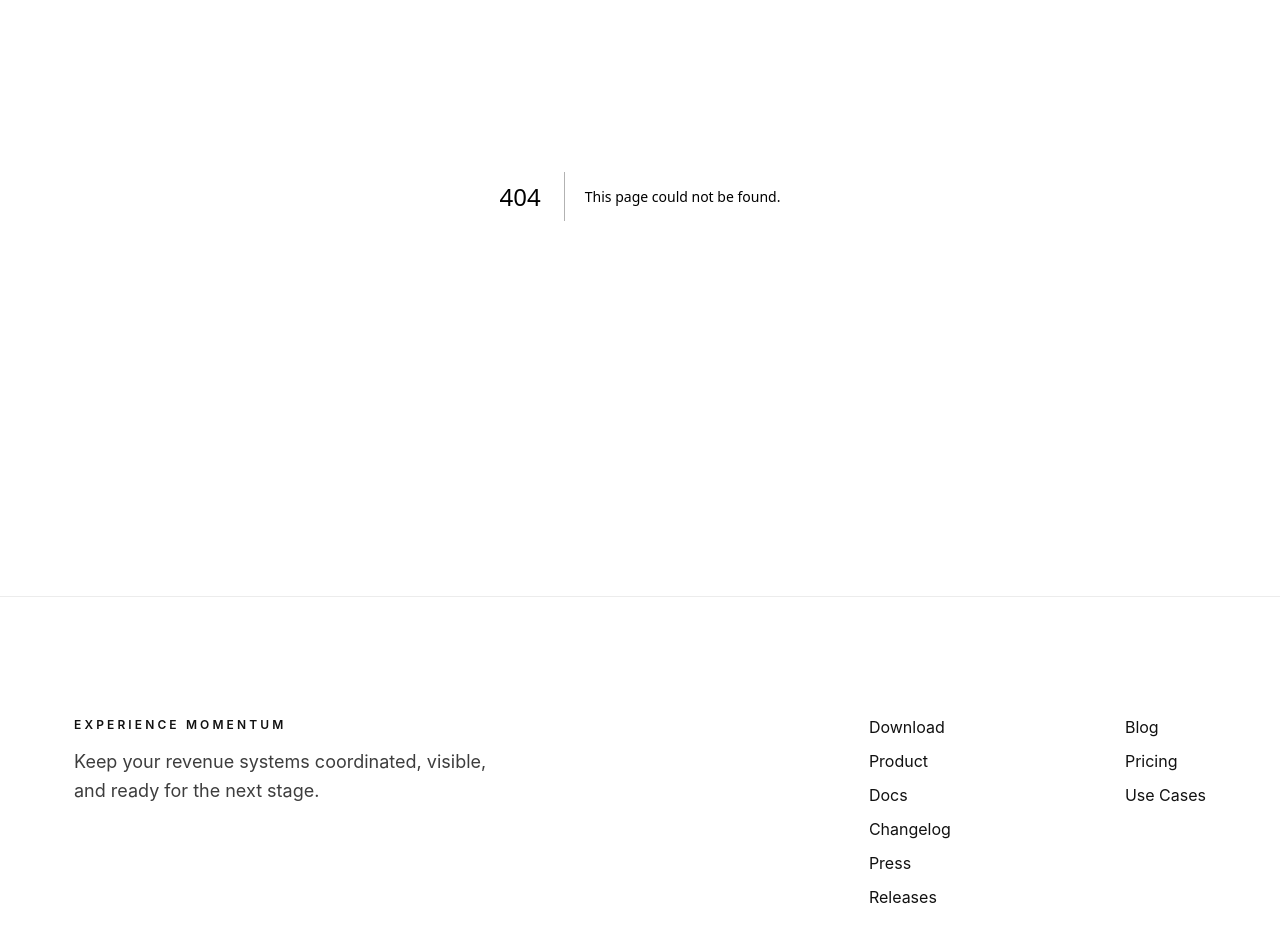
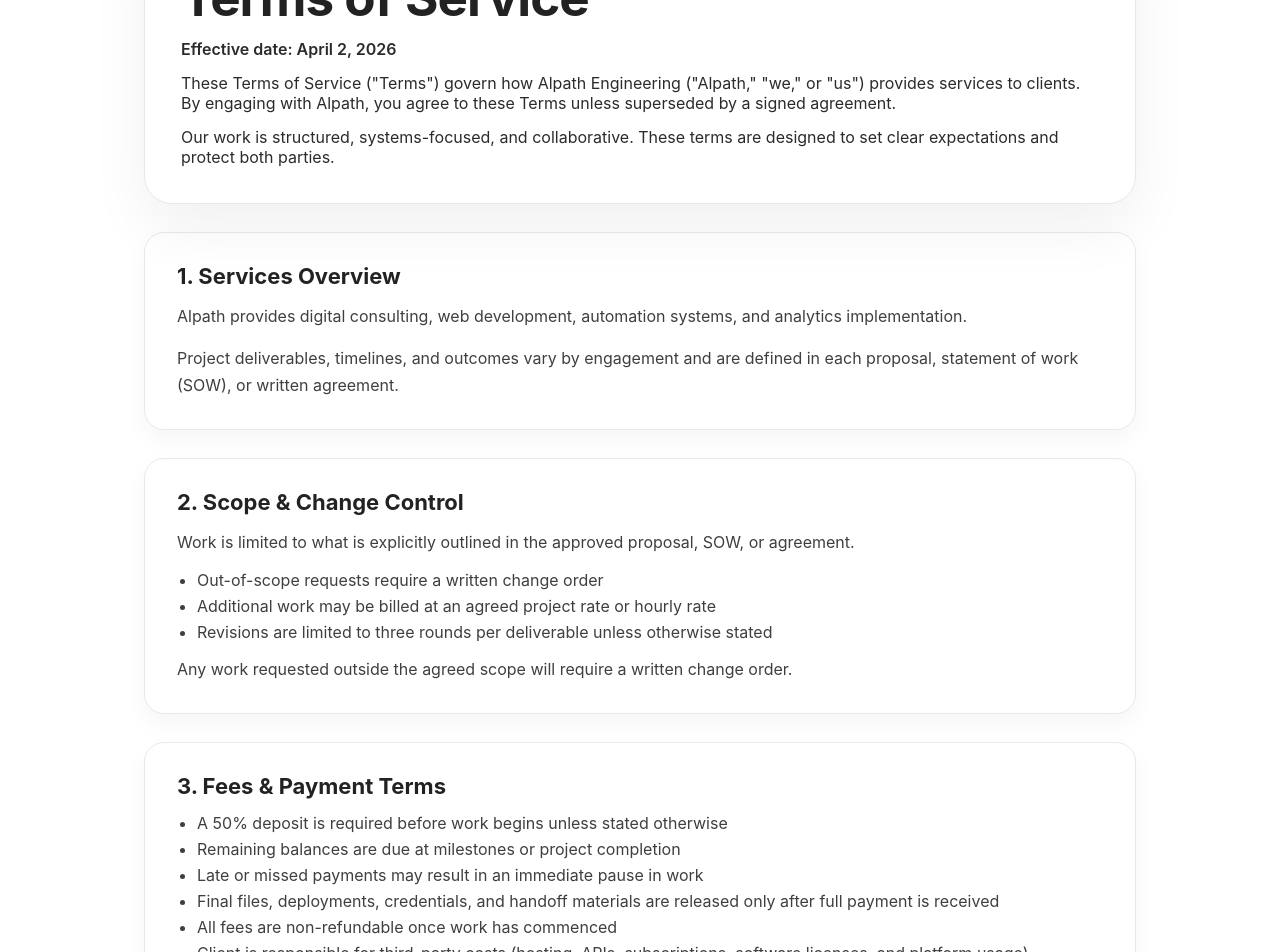
Before and after one commit to puleri/alpath, a Next.js app: page /terms in a window 1280 px wide. Before the commit this address had no page. Shown: the part 240-1192 px from the top of the page. Built offline with nearby package versions, Linux system fonts and the light colour scheme; a web font is replaced by a local one.

Commit message:
Add Terms of Service page with consulting protections

```diff
--- /dev/null
+++ b/src/app/terms/page.jsx
@@ -0,0 +1,183 @@
+export default function TermsPage() {
+  return (
+    <main className="privacy-page">
+      <header className="privacy-hero">
+        <p className="section-kicker">Terms of Service</p>
+        <h1>Terms of Service</h1>
+        <p className="privacy-effective-date">Effective date: April 2, 2026</p>
+        <p>
+          These Terms of Service ("Terms") govern how Alpath Engineering
+          ("Alpath," "we," or "us") provides services to clients. By engaging
+          with Alpath, you agree to these Terms unless superseded by a signed
+          agreement.
+        </p>
+        <p>
+          Our work is structured, systems-focused, and collaborative. These
+          terms are designed to set clear expectations and protect both parties.
+        </p>
+      </header>
+
+      <section className="privacy-section">
+        <h2>1. Services Overview</h2>
+        <p>
+          Alpath provides digital consulting, web development, automation
+          systems, and analytics implementation.
+        </p>
+        <p>
+          Project deliverables, timelines, and outcomes vary by engagement and
+          are defined in each proposal, statement of work (SOW), or written
+          agreement.
+        </p>
+      </section>
+
+      <section className="privacy-section">
+        <h2>2. Scope &amp; Change Control</h2>
+        <p>
+          Work is limited to what is explicitly outlined in the approved
+          proposal, SOW, or agreement.
+        </p>
+        <ul>
+          <li>Out-of-scope requests require a written change order</li>
+          <li>
+            Additional work may be billed at an agreed project rate or hourly
+            rate
+          </li>
+          <li>
+            Revisions are limited to three rounds per deliverable unless
+            otherwise stated
+          </li>
+        </ul>
+        <p>
+          Any work requested outside the agreed scope will require a written
+          change order.
+        </p>
+      </section>
+
+      <section className="privacy-section">
+        <h2>3. Fees &amp; Payment Terms</h2>
+        <ul>
+          <li>A 50% deposit is required before work begins unless stated otherwise</li>
+          <li>Remaining balances are due at milestones or project completion</li>
+          <li>Late or missed payments may result in an immediate pause in work</li>
+          <li>
+            Final files, deployments, credentials, and handoff materials are
+            released only after full payment is received
+          </li>
+          <li>All fees are non-refundable once work has commenced</li>
+          <li>
+            Client is responsible for third-party costs (hosting, APIs,
+            subscriptions, software licenses, and platform usage)
+          </li>
+        </ul>
+      </section>
+
+      <section className="privacy-section">
+        <h2>4. Client Responsibilities</h2>
+        <p>The client agrees to:</p>
+        <ul>
+          <li>Provide required content, assets, credentials, and approvals on time</li>
+          <li>Assign a single point of contact for decisions and feedback</li>
+          <li>Review deliverables and provide consolidated feedback promptly</li>
+        </ul>
+        <p>
+          Delays in client response may result in adjusted timelines and
+          additional fees.
+        </p>
+      </section>
+
+      <section className="privacy-section">
+        <h2>5. Intellectual Property</h2>
+        <ul>
+          <li>
+            Alpath retains ownership of pre-existing materials, internal
+            frameworks, code patterns, methods, and reusable systems
+          </li>
+          <li>
+            Upon full payment, client receives rights to use final
+            client-specific deliverables as defined in the agreement
+          </li>
+          <li>
+            Alpath may reuse non-client-specific components, structures, and
+            know-how in future work
+          </li>
+        </ul>
+        <p>
+          Ownership transfer or license rights for final deliverables do not
+          become effective until full payment is complete.
+        </p>
+      </section>
+
+      <section className="privacy-section">
+        <h2>6. Warranties &amp; Liability Limits</h2>
+        <p>
+          Services are provided on an "as is" and "as available" basis to the
+          fullest extent permitted by law.
+        </p>
+        <ul>
+          <li>
+            Alpath does not guarantee specific business outcomes, including
+            traffic, leads, conversions, revenue, or search ranking performance
+          </li>
+          <li>
+            Client is responsible for business decisions, operations, and
+            implementation choices made using deliverables
+          </li>
+        </ul>
+        <p>In no event shall liability exceed the total fees paid.</p>
+      </section>
+
+      <section className="privacy-section">
+        <h2>7. Third-Party Tools &amp; Integrations</h2>
+        <p>
+          Projects may involve third-party tools and services (including
+          platforms like Sanity, Supabase, hosting providers, analytics tools,
+          and API vendors).
+        </p>
+        <ul>
+          <li>
+            Alpath is not responsible for third-party outages, policy changes,
+            pricing updates, or platform limitations
+          </li>
+          <li>
+            The client is responsible for accounts, subscriptions, and
+            obligations under third-party provider terms unless otherwise agreed
+          </li>
+        </ul>
+      </section>
+
+      <section className="privacy-section">
+        <h2>8. Termination</h2>
+        <p>
+          Either party may terminate an engagement with written notice, subject
+          to any minimum commitments in a signed agreement.
+        </p>
+        <ul>
+          <li>Client must pay for all work performed through termination date</li>
+          <li>Deposits are non-refundable</li>
+          <li>
+            Alpath may pause or terminate work for non-payment, prolonged client
+            inactivity, or breach of these Terms
+          </li>
+        </ul>
+      </section>
+
+      <section className="privacy-section">
+        <h2>9. Confidentiality</h2>
+        <p>
+          Both parties agree to keep confidential, non-public information
+          private and to use it only for purposes related to the engagement,
+          except as required by law.
+        </p>
+      </section>
+
+      <section className="privacy-section">
+        <h2>10. Governing Law</h2>
+        <p>
+          These Terms are governed by and construed in accordance with the laws
+          of the State of Washington, without regard to conflict of law
+          principles.
+        </p>
+      </section>
+    </main>
+  );
+}
```
